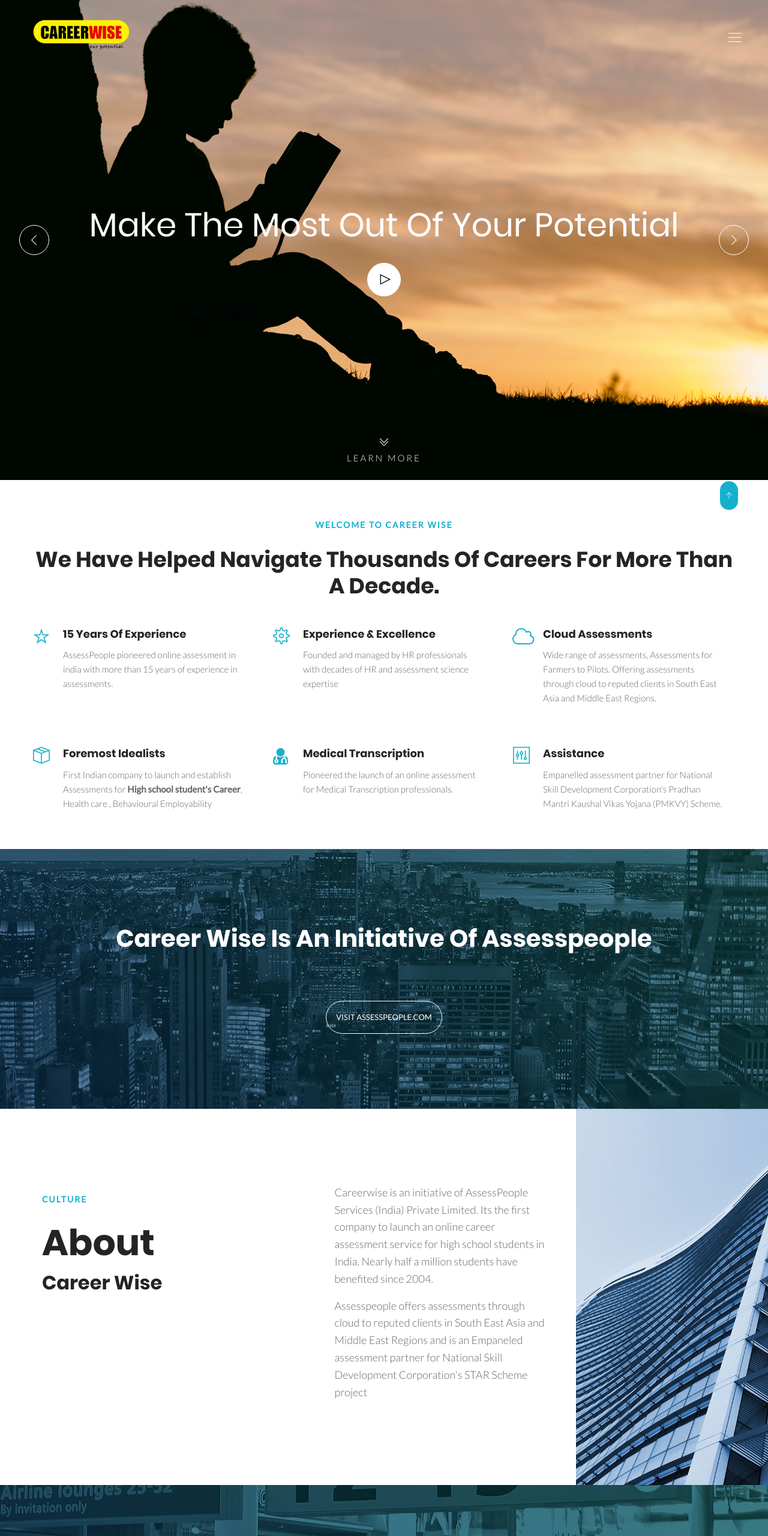
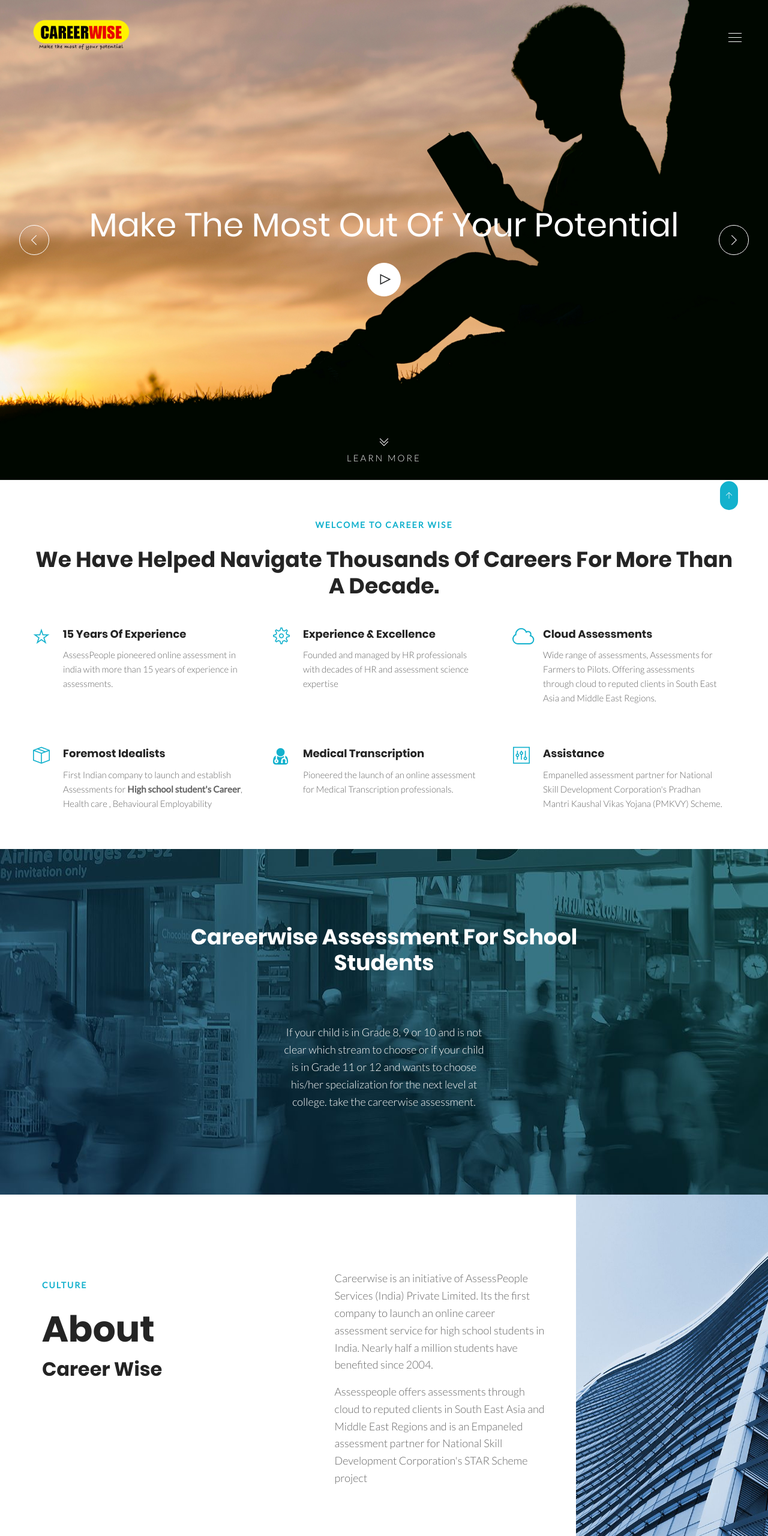
Before and after one commit to mohankarthik99/Carrer-wise-, a plain HTML site: page index.html in a window 1280 px wide. Shown: the top 2560 px of the page at 60% size. Drawn offline with Linux system fonts and the light colour scheme; grey boxes are pictures that could not be loaded; a web font is replaced by a local one.

Commit message:
Completed

```diff
--- a/index.html
+++ b/index.html
@@ -105,7 +105,9 @@
                     <!-- Menu List -->
                     <ul class="list-unstyled s-header__nav-menu">
                         <li class="s-header__nav-menu-item">
-                            <a class="s-header__nav-menu-link s-header__nav-menu-link-divider" href="index_events.html">Test login</a>
+                            <a class="s-header__nav-menu-link s-header__nav-menu-link-divider" href="discovery.html">Discovery zone</a>
+<a class="s-header__nav-menu-link s-header__nav-menu-link-divider" href="wowwes.html">Know your Career / CAQ </a>
+
                         </li>
 
                     </ul>
@@ -156,9 +158,9 @@
     <div class="s-swiper js__swiper-one-item">
         <!-- Swiper Wrapper -->
         <div class="swiper-wrapper">
-            <div class="g-fullheight--xs g-bg-position--center swiper-slide" style="background: url('img/1920x1080/bg1.jpg');background-position: top left">
+            <div class="g-fullheight--xs g-bg-position--center swiper-slide" style="background: url('img/1920x1080/bg1.jpg');background-position: top left;transform: rotateY(180deg)">
                 <div class="container g-text-center--xs g-ver-center--xs">
-                    <div class="g-margin-b-30--xs">
+<div class="g-margin-b-30--xs" style="transform: rotateY(180deg)">
                         <div class="g-margin-b-30--xs">
                             <h2 class="g-font-size-35--xs g-font-size-45--sm g-font-size-55--md g-color--white secondarym">
                                 <br>Make the most out of your potential</h2>
@@ -294,6 +296,50 @@
         <!-- // end row  -->
     </div>
     <!-- End Features -->
+<!-- Subscribe -->
+<div class="js__parallax-window" style="background: url(img/1920x1080/07.jpg) 50% 0 no-repeat fixed;">
+    <div class="g-container--sm g-text-center--xs g-padding-y-80--xs g-padding-y-125--sm">
+        <div class="g-margin-b-80--xs">
+            <h2 class="g-font-size-32--xs g-font-size-36--md g-color--white">Careerwise Assessment for School Students</h2>
+        </div>
+        <div class="row">
+            <div class="col-sm-6 col-sm-offset-3 col-xs-10 col-xs-offset-1">
+                <p class="g-font-size-18--xs" style="color: white">If your child is in Grade 8, 9 or 10 and is not clear which stream to choose or if your child is in Grade
+                    11 or 12 and wants to choose his/her specialization for the next level at college. take the careerwise
+                    assessment.
+                </p>
+            </div>
+        </div>
+    </div>
+</div>
+<!-- End Subscribe -->
+<!-- Culture -->
+<div class="g-promo-section">
+    <div class="container g-padding-y-80--xs g-padding-y-125--sm">
+        <div class="row">
+            <div class="col-md-4 g-margin-t-15--xs g-margin-b-60--xs g-margin-b-0--lg">
+                <p class="text-uppercase g-font-size-14--xs g-font-weight--700 g-color--primary g-letter-spacing--2 g-margin-b-25--xs">Culture</p>
+                <div class="wow fadeInLeft" data-wow-duration=".3" data-wow-delay=".1s">
+                    <h2 class="g-font-size-40--xs g-font-size-50--sm g-font-size-60--md">About</h2>
+                </div>
+                <div class="wow fadeInLeft" data-wow-duration=".3" data-wow-delay=".3s">
+                    <h2 class="g-font-size-32--xs  g-font-size-32--md">Career wise</h2>
+                </div>
+            </div>
+            <div class="col-md-4 col-md-offset-1">
+                <p class="g-font-size-18--xs">Careerwise is an initiative of AssessPeople Services (India) Private Limited. Its the first company to launch
+                    an online career assessment service for high school students in India. Nearly half a million students
+                    have benefited since 2004.</p>
+                <p class="g-font-size-18--xs">Assesspeople offers assessments through cloud to reputed clients in South East Asia and Middle East Regions
+                    and is an Empaneled assessment partner for National Skill Development Corporation's STAR Scheme project</p>
+            </div>
+        </div>
+    </div>
+    <div class="col-sm-3 g-promo-section__img-right--lg g-bg-position--center g-height-100-percent--md js__fullwidth-img">
+        <img class="img-responsive" src="img/970x970/03.jpg" alt="Image">
+    </div>
+</div>
+<!-- End Culture -->
 
     <!-- Parallax -->
     <div class="js__parallax-window" style="background: url(img/1920x1080/03.jpg) 50% 0 no-repeat fixed;">
@@ -306,51 +352,9 @@
     </div>
     <!-- End Parallax -->
 
-    <!-- Culture -->
-    <div class="g-promo-section">
-        <div class="container g-padding-y-80--xs g-padding-y-125--sm">
-            <div class="row">
-                <div class="col-md-4 g-margin-t-15--xs g-margin-b-60--xs g-margin-b-0--lg">
-                    <p class="text-uppercase g-font-size-14--xs g-font-weight--700 g-color--primary g-letter-spacing--2 g-margin-b-25--xs">Culture</p>
-                    <div class="wow fadeInLeft" data-wow-duration=".3" data-wow-delay=".1s">
-                        <h2 class="g-font-size-40--xs g-font-size-50--sm g-font-size-60--md">About</h2>
-                    </div>
-                    <div class="wow fadeInLeft" data-wow-duration=".3" data-wow-delay=".3s">
-                        <h2 class="g-font-size-32--xs  g-font-size-32--md">Career wise</h2>
-                    </div>
-                </div>
-                <div class="col-md-4 col-md-offset-1">
-                    <p class="g-font-size-18--xs">Careerwise is an initiative of AssessPeople Services (India) Private Limited. Its the first company to
-                        launch an online career assessment service for high school students in India. Nearly half a million
-                        students have benefited since 2004.</p>
-                    <p class="g-font-size-18--xs">Assesspeople offers assessments through cloud to reputed clients in South East Asia and Middle East Regions
-                        and is an Empaneled assessment partner for National Skill Development Corporation's STAR Scheme project</p>
-                </div>
-            </div>
-        </div>
-        <div class="col-sm-3 g-promo-section__img-right--lg g-bg-position--center g-height-100-percent--md js__fullwidth-img">
-            <img class="img-responsive" src="img/970x970/03.jpg" alt="Image">
-        </div>
-    </div>
-    <!-- End Culture -->
 
-    <!-- Subscribe -->
-    <div class="js__parallax-window" style="background: url(img/1920x1080/07.jpg) 50% 0 no-repeat fixed;">
-        <div class="g-container--sm g-text-center--xs g-padding-y-80--xs g-padding-y-125--sm">
-            <div class="g-margin-b-80--xs">
-                <h2 class="g-font-size-32--xs g-font-size-36--md g-color--white">Careerwise Assessment for School Students</h2>
-            </div>
-            <div class="row">
-                <div class="col-sm-6 col-sm-offset-3 col-xs-10 col-xs-offset-1">
-                    <p class="g-font-size-18--xs" style="color: white">If your child is in Grade 8, 9 or 10 and is not clear which stream to choose or if your child is in Grade
-                        11 or 12 and wants to choose his/her specialization for the next level at college. take the careerwise
-                        assessment.
-                    </p>
-                </div>
-            </div>
-        </div>
-    </div>
-    <!-- End Subscribe -->
+
+
 
     <!-- Portfolio Filter -->
     <div class="container g-padding-y-80--xs">
```
Also changed, not shown: careerchoice.html (+4 -2 lines), discovery.html (renamed from faq.html).
